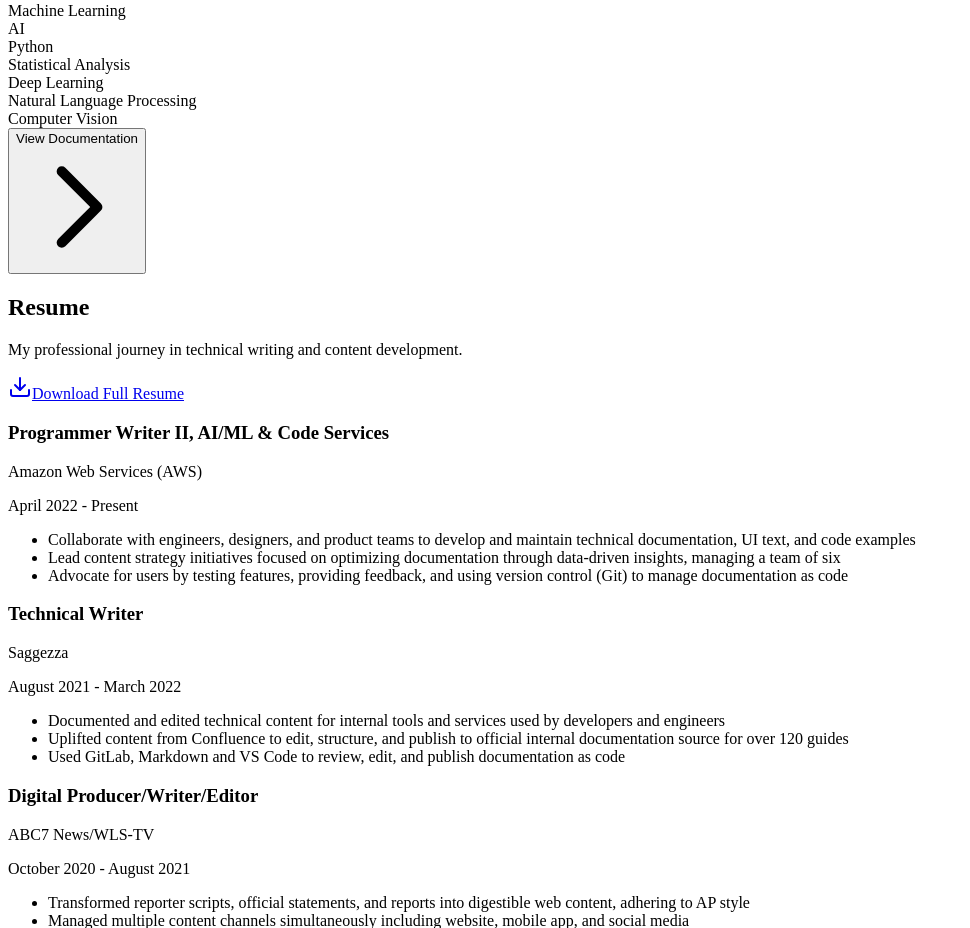
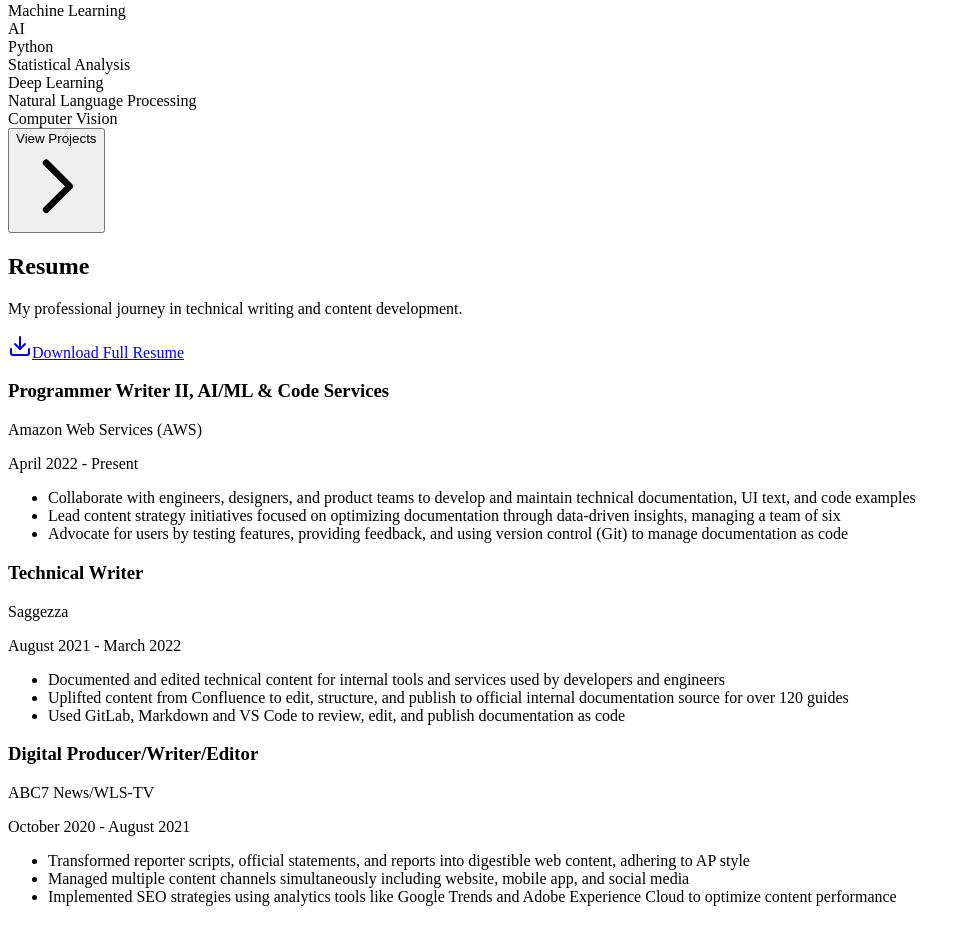
Before and after one commit to NadeemPatel2019/nadeempatel2019.github.io, a Next.js app: page /Index in a window 1280 px wide. Shown: the part 10200-11128 px from the top of the page, without its empty margins (0-970 px from the left). Built offline with nearby package versions, Linux system fonts and the light colour scheme.

Commit message:
change data science proejcts button

```diff
--- a/src/components/Portfolio.tsx
+++ b/src/components/Portfolio.tsx
@@ -58,6 +58,8 @@ const Portfolio = () => {
                     : project.title === "ABC7 Eyewitness News"
                     ? "View News Articles"
                     : project.title === "Knight Lab Projects"
+                    ? "View Projects"
+                    : project.title === "Data Science Projects"
                     ? "View Projects"
                     : "View Documentation"}
                   <svg
```
